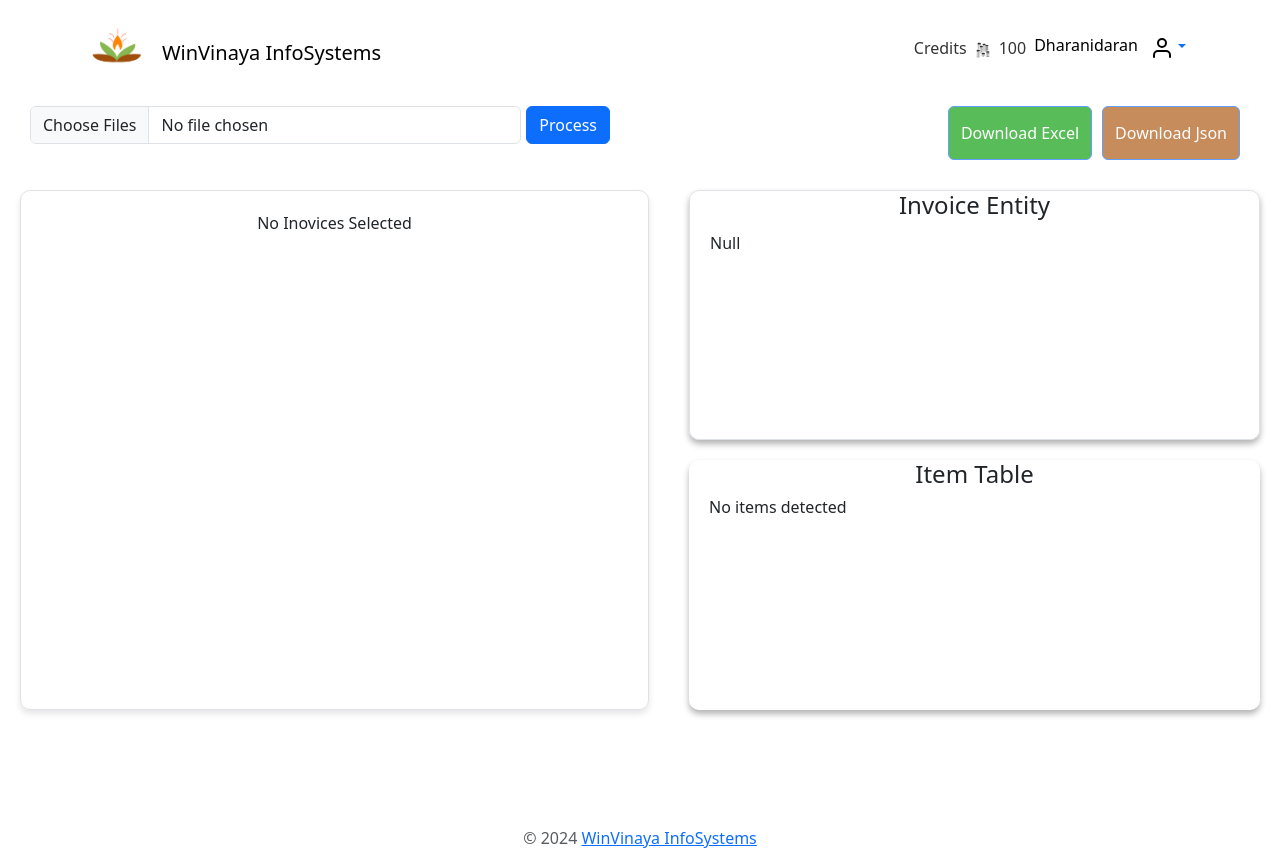
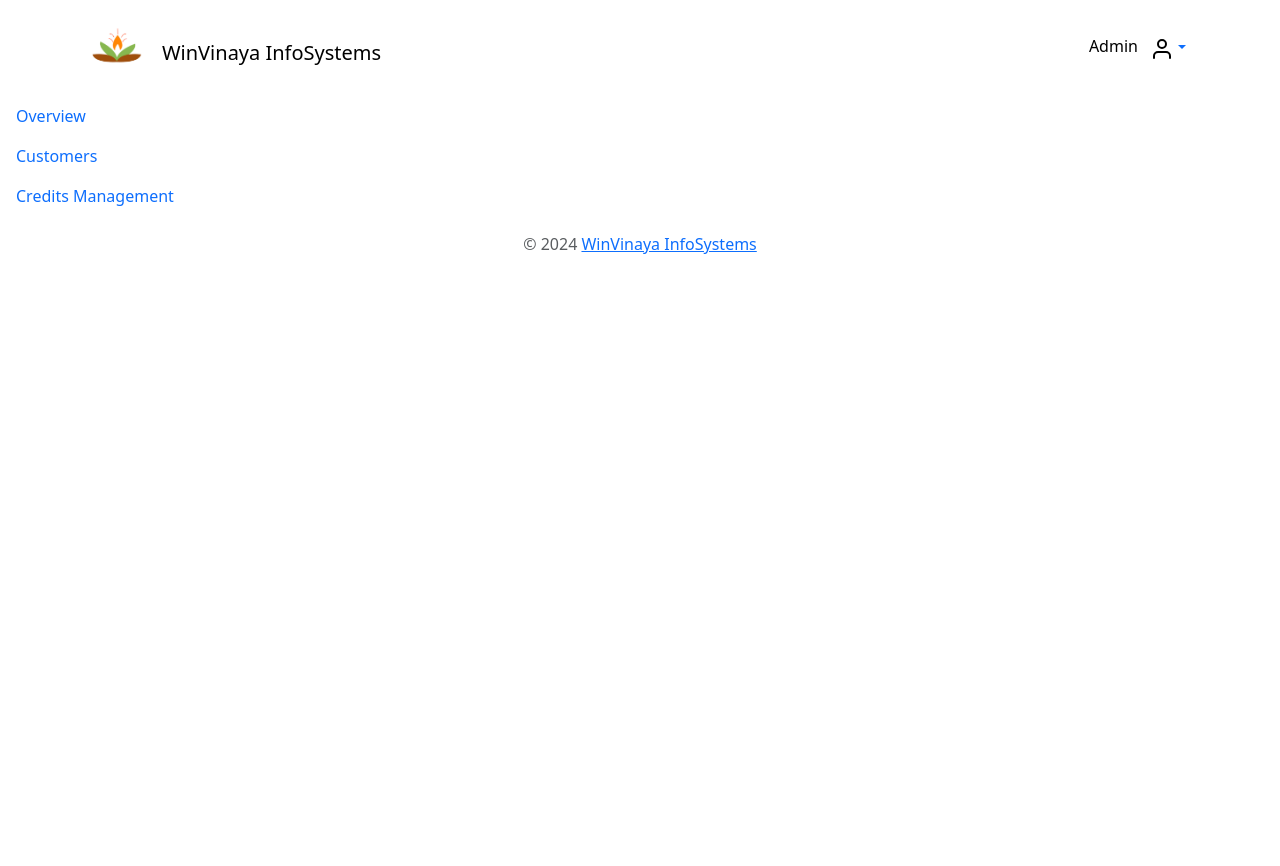
Before and after one commit to daran6255/IEE_FrontEnd, a React (Create React App) app: page /dashboard in a window 1280 px wide. After the commit the page ends 800 px from the top, so only its background shows below. Built offline with nearby package versions, Linux system fonts and the light colour scheme; sample sign-in values are in the browser's storage.

Commit message:
User role based routing

```diff
--- a/src/layouts/adminnav/index.js
+++ b/src/layouts/adminnav/index.js
@@ -6,7 +6,7 @@ import { FaPowerOff } from 'react-icons/fa';
 import logo from '../../assets/images/WVI-Logo.png';
 import './adminnavbarStyles.css'; // Import navbar styles
 
-const DashBoardNavbar = ({ userName = 'Admin' }) => {
+const AdminNavbar = ({ userName = 'Admin' }) => {
     return (
         <Navbar bg="transparent" expand="lg">
             <Container>
@@ -22,7 +22,10 @@ const DashBoardNavbar = ({ userName = 'Admin' }) => {
                     <Nav className="ms-auto">
                         <Nav.Item className="user-profile">
                             <Dropdown align="end">
-                                <span>{userName} <FiUser size={24} className="user-icon" /> </span>
+                                <span style={{ color: 'black', marginBottom: '15px' }} className="user-name">{userName}</span>
+                                <Dropdown.Toggle className='userprofile' variant="link" id="dropdown-basic">
+                                    <FiUser size={24} className="user-icon" />
+                                </Dropdown.Toggle>
                                 <Dropdown.Menu>
                                     <Dropdown.Item href={process.env.PUBLIC_URL + '/logout'}>
                                         <FaPowerOff style={{ color: 'red' }} />&nbsp;
@@ -40,4 +43,4 @@ const DashBoardNavbar = ({ userName = 'Admin' }) => {
     );
 };
 
-export default DashBoardNavbar;
+export default AdminNavbar;
--- /dev/null
+++ b/src/pages/dashboard/admin-dashboard.js
@@ -0,0 +1,41 @@
+import React, { useState, useEffect } from 'react';
+import { Row, Col, Nav } from 'react-bootstrap';
+import Overview from '../../layouts/overview';
+import Customer from '../../layouts/customer';
+import CreditManagement from '../../layouts/creditsmanagement';
+
+const AdminDashboard = () => {
+    const [activeTab, setActiveTab] = useState('AdminProfile');
+
+    useEffect(() => {
+    }, [activeTab]);
+
+    const handleTabChange = (tab) => {
+        setActiveTab(tab);
+    };
+
+    return (
+        <div style={{ overflowX: 'hidden' }}> {/* Ensure horizontal overflow is hidden */}
+            <Row>
+                <Col sm={12} md={2}>
+                    {/* Left column with profile and credits options */}
+                    <Nav className="flex-column">
+                        <Nav.Link onClick={() => handleTabChange('Overview')}>Overview</Nav.Link>
+                        <Nav.Link onClick={() => handleTabChange('Customer')}>Customers</Nav.Link>
+                        <Nav.Link onClick={() => handleTabChange('CreditsManagement')}>Credits Management</Nav.Link>
+                        {/* <Nav.Link onClick={() => handleTabChange('Analytics')}>Analytics View</Nav.Link> */}
+                    </Nav>
+                </Col>
+                <Col sm={12} md={10}>
+                    {/* Right column - Render ProfileCard or CreditsCard based on activeTab */}
+                    {activeTab === 'Overview' && <Overview />}
+                    {activeTab === 'Customer' && <Customer />}
+                    {activeTab === 'CreditsManagement' && <CreditManagement />}
+                    {/* {activeTab === 'Analytics' && <CreditManagement />} */}
+                </Col>
+            </Row>
+        </div>
+    );
+};
+
+export default AdminDashboard;
--- a/src/pages/dashboard/outputpreview.js
+++ b/src/pages/dashboard/customer-dashboard.js
@@ -5,7 +5,7 @@ import { Container, Row, Col, Form, Button, Carousel, Spinner, Table } from 'rea
 
 import { processInvoice, downloadExcel, downloadJson, resetInvoice } from '../../stores/thunk';
 
-const OutputPreview = () => {
+const CustomerDashboard = () => {
     const dispatch = useDispatch();
 
     const entitiesData = createSelector(
@@ -184,4 +184,4 @@ const OutputPreview = () => {
     );
 };
 
-export default OutputPreview;
+export default CustomerDashboard;
--- a/src/pages/dashboard/index.js
+++ b/src/pages/dashboard/index.js
@@ -1,10 +1,12 @@
-import React, { useState } from 'react'; // Import React and useState
+import React from 'react';
 import { useSelector } from 'react-redux';
 import { createSelector } from 'reselect';
 
 import DashBoardNavbar from '../../layouts/dbnavbar';
+import AdminNavbar from '../../layouts/adminnav';
 import FooterComponent from '../../layouts/footer';
-import OutputPreview from './outputpreview';
+import CustomerDashboard from './customer-dashboard';
+import AdminDashboard from './admin-dashboard';
 
 const DashboardPage = () => {
   const authData = createSelector(
@@ -17,11 +19,20 @@ const DashboardPage = () => {
   const { user } = useSelector(authData);
 
   return (
-    <>
-      <DashBoardNavbar />
-      <OutputPreview />
-      <FooterComponent />
-    </>
+    user.role && user.role === 'admin' ? (
+      <React.Fragment>
+        <AdminNavbar />
+        <AdminDashboard />
+        <FooterComponent />
+      </React.Fragment>
+
+    ) : (
+      <React.Fragment>
+        <DashBoardNavbar />
+        <CustomerDashboard />
+        <FooterComponent />
+      </React.Fragment>
+    )
   );
 };
 
--- /dev/null
+++ b/src/pages/others/errors/PageNotFound.js
@@ -0,0 +1,14 @@
+import React from 'react';
+import { FaExclamationTriangle } from 'react-icons/fa';
+
+const PageNotFound = () => {
+    return (
+        < div style={{ display: 'flex', flexDirection: 'column', justifyContent: 'center', alignItems: 'center', height: '100vh' }
+        }>
+            <FaExclamationTriangle size={50} />
+            <h1>404: Page Not Found</h1>
+        </div >
+    );
+};
+
+export default PageNotFound;
--- a/src/routes/index.js
+++ b/src/routes/index.js
@@ -1,5 +1,5 @@
 import React from 'react';
-import { BrowserRouter as Router, Routes, Route } from 'react-router-dom'; // Import BrowserRouter
+import { BrowserRouter as Router, Routes, Route } from 'react-router-dom';
 
 import AuthProtected from './protectedroutes';
 
@@ -23,7 +23,7 @@ const Index = () => {
                     <Route
                         path={route.path}
                         element={
-                            <AuthProtected>
+                            <AuthProtected roles={route.roles}>
                                 {route.component}
                             </AuthProtected>
                         }
--- a/src/routes/protectedroutes.js
+++ b/src/routes/protectedroutes.js
@@ -4,13 +4,17 @@ import { useDispatch } from 'react-redux';
 
 import { setAuthorization } from '../helpers/httputility';
 import { useProfile } from '../helpers/hooks/userhooks';
-import { logoutUser } from '../stores/thunk';
+import { updateUser, logoutUser } from '../stores/thunk';
 
-const AuthProtected = (props) => {
+const AuthProtected = ({ children, roles }) => {
     const dispatch = useDispatch();
     const { userProfile, loading, token } = useProfile();
 
     useEffect(() => {
+        if (userProfile) {
+            dispatch(updateUser(userProfile));
+        }
+
         if (userProfile && !loading && token) {
             setAuthorization(token);
         } else if (!userProfile && loading) {
@@ -30,7 +34,11 @@ const AuthProtected = (props) => {
         );
     }
 
-    return <>{props.children}</>;
+    if (roles && !roles.includes(userProfile.role)) {
+        return <Navigate to={{ pathname: '/page-not-found' }} />;
+    }
+
+    return <>{children}</>;
 };
 
 export default AuthProtected;
--- a/src/stores/auth/thunk.js
+++ b/src/stores/auth/thunk.js
@@ -109,6 +109,14 @@ export const verifyUser = (token) => async (dispatch) => {
     }
 };
 
+export const updateUser = (user) => async (dispatch) => {
+    try {
+        dispatch(loginSuccess(user));
+    } catch (error) {
+        dispatch(apiError(error));
+    }
+};
+
 export const logoutUser = () => async (dispatch) => {
     try {
         sessionStorage.removeItem('userAuth');
```
Also changed, not shown: src/routes/allroutes.js (+9 -7 lines), src/pages/dashboard/customer-dashboard.css (renamed from src/pages/dashboard/outputpreview.css).
